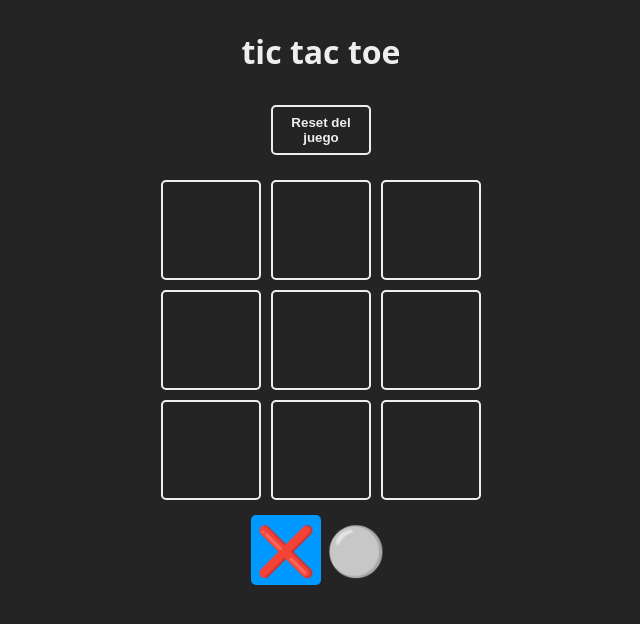
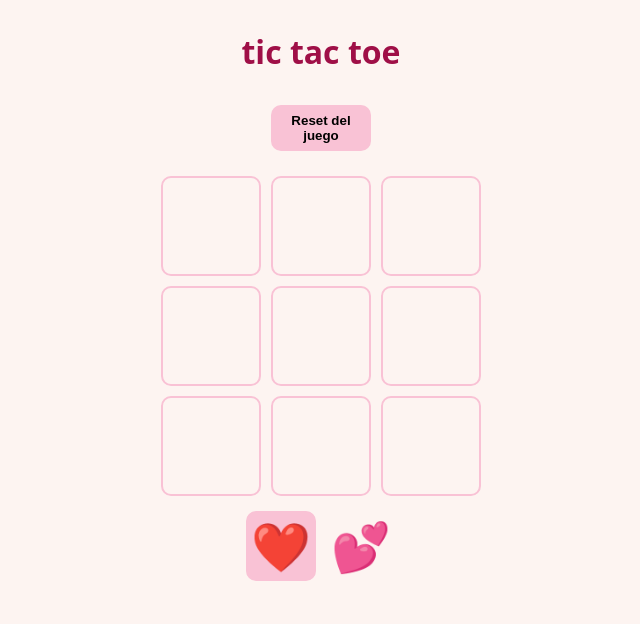
Before and after one commit to LuLuMS0206/TIC-TAC-TOE, a React (Vite) app: page / in a window 1280 px wide. Shown: the top 624 px of the page, without its empty margins (319-959 px from the left). Built offline with nearby package versions, Linux system fonts and the light colour scheme.

Commit message:
change styles

```diff
--- a/src/constants.js
+++ b/src/constants.js
@@ -1,9 +1,7 @@
 export const TURNS = {
-    X: '❌',
-    O: '⚪'
+    X: '❤️',
+    O: '💕'
 }
-
-
 
 export const winnerCombo = [
     [0, 1, 2],
--- a/src/index.css
+++ b/src/index.css
@@ -5,8 +5,8 @@
   font-weight: 400;
 
   color-scheme: light dark;
-  color: rgba(255, 255, 255, 0.87);
-  background-color: #242424;
+  color: #5c0a31;
+  background-color: #fdf4f1;
 
   font-synthesis: none;
   text-rendering: optimizeLegibility;
@@ -21,6 +21,7 @@ body {
   justify-content: center;
   min-width: 320px;
   min-height: 100vh;
+  background-color: #fdf4f1;
 }
 
 * {
@@ -36,26 +37,26 @@ body {
 }
 
 .board h1 {
-  color: #eee;
+  color: #9f0f47;
   margin-bottom: 16px;
 }
 
 .board button {
   padding: 8px 12px;
   margin: 25px;
-  background: transparent;
-  border: 2px solid #eee;
-  color: #eee;
+  background: #f9c2d5;
+  border: none;
+  color: #000000;
   width: 100px;
-  border-radius: 5px;
+  border-radius: 10px;
   transition: 0.2s;
   font-weight: bold;
   cursor: pointer;
 }
 
 .board button:hover {
-  background: #eee;
-  color: #222;
+  background: #fecddc;
+  color: #5c0a31;
 }
 
 .board .game {
@@ -71,6 +72,7 @@ body {
   width: fit-content;
   position: relative;
   border-radius: 10px;
+  gap: 10px;
 }
 
 .turn .square,
@@ -83,7 +85,7 @@ body {
 
 .square.is-selected {
   color: #fff;
-  background: #09f;
+  background: #f9c2d5;
 }
 
 .winner {
@@ -98,16 +100,12 @@ body {
 }
 
 .winner .text {
-  background: #111;
-  height: 300px;
-  width: 320px;
-  border: 2px solid #eee;
-  border-radius: 10px;
-  display: flex;
-  flex-direction: column;
-  justify-content: center;
-  align-items: center;
-  gap: 20px;
+  background: #ffe3ec;
+  padding: 2rem;
+  color: #000000;
+  border: none;
+  border-radius: 15px;
+  box-shadow: 0 5px 15px rgba(0, 0, 0, 0.3);
 }
 
 .winner .win {
@@ -121,10 +119,15 @@ body {
 .square {
   width: 100px;
   height: 100px;
-  border: 2px solid #eee;
-  border-radius: 5px;
+  border: 2px solid #f9c2d5;
+  border-radius: 10px;
   display: grid;
   place-items: center;
   cursor: pointer;
   font-size: 48px;
+  color: #d94880;
 }
+
+.square:hover {
+  background-color: #fddde6;
+}
```
